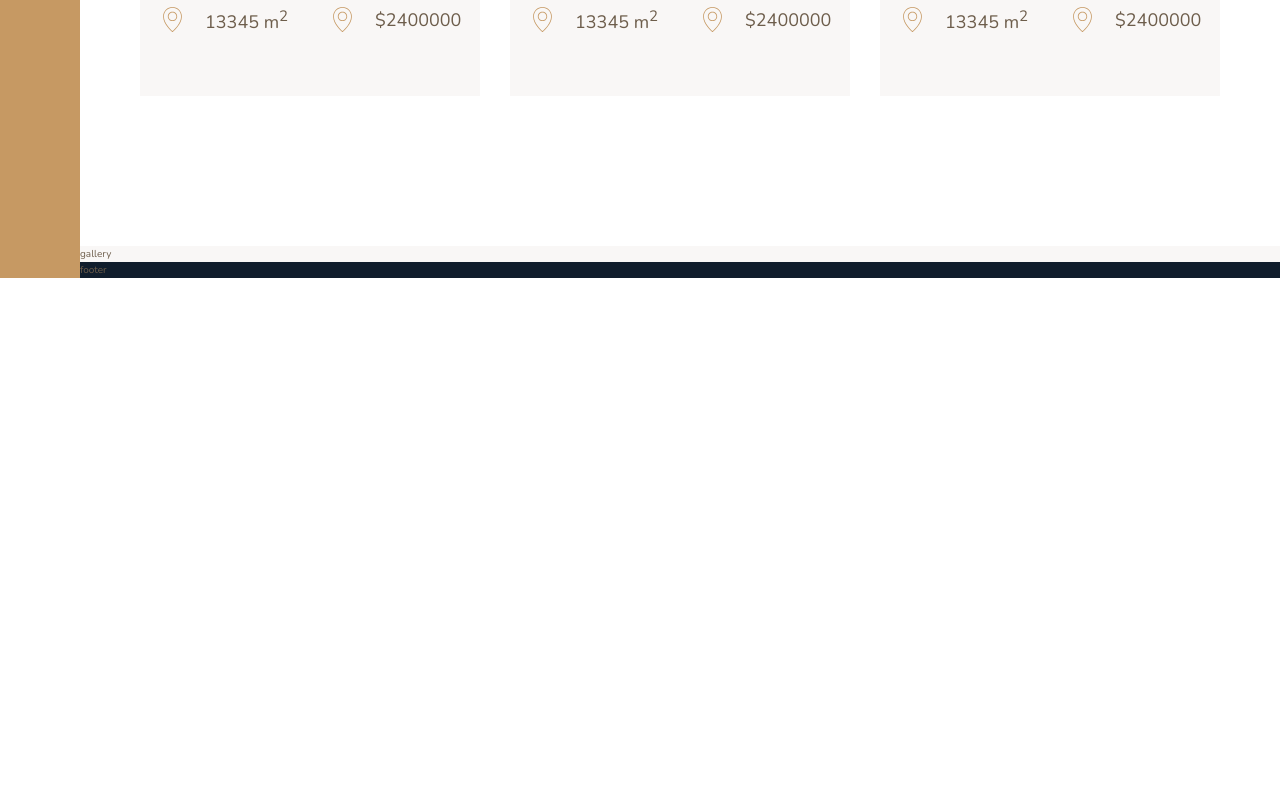
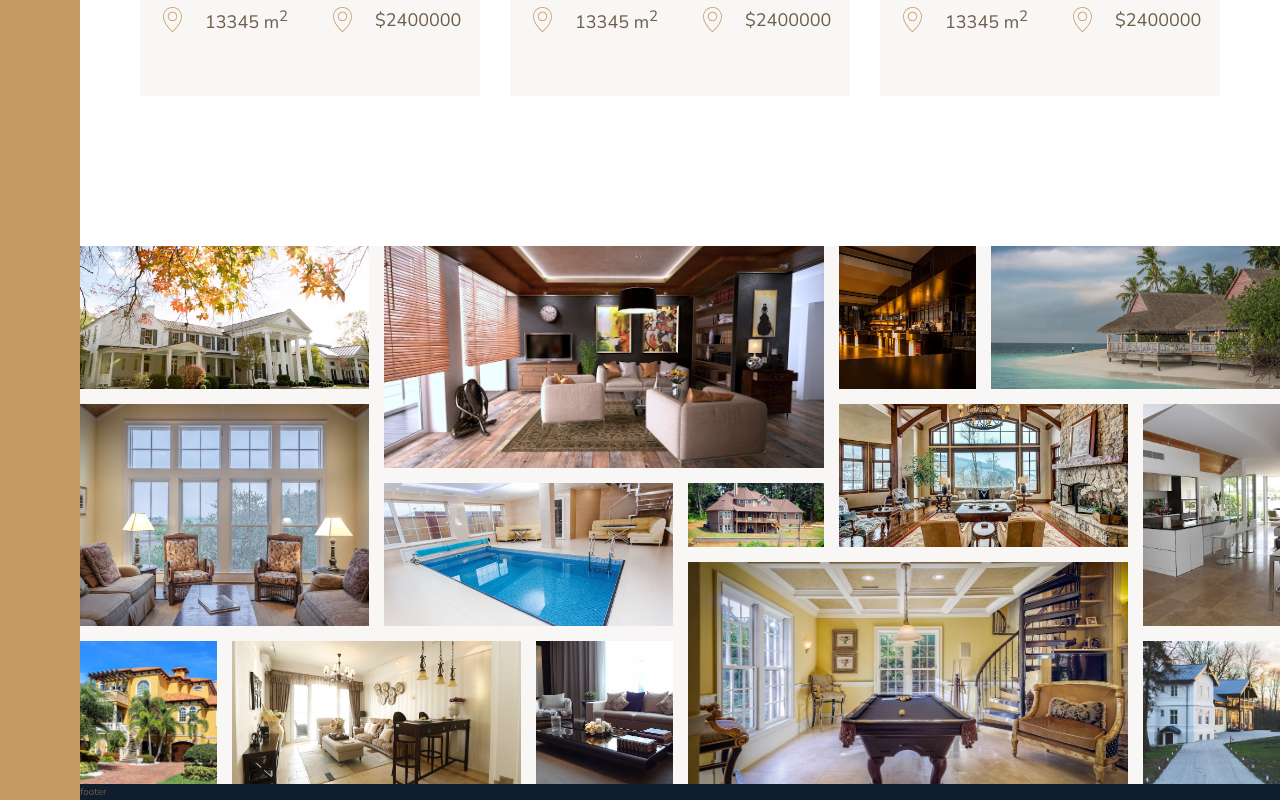
Before and after one commit to Shahjalalrafi/nexter-web, a website: page index.html in a window 1280 px wide. Shown: the part 2791-3591 px from the top of the page. Before the commit the page ends 3069 px from the top, so only its background shows below. Drawn offline with nearby package versions, Linux system fonts and the light colour scheme.

Commit message:
gallery section complete

```diff
--- a/index.html
+++ b/index.html
@@ -271,7 +271,48 @@
         </section>
 
         <section class="gallery">
-            gallery
+            <figure class="gallery__item gallery__item--1">
+                <img src="img/gal-1.jpeg" alt="gallery img 1" class="gallery__img">
+            </figure>
+            <figure class="gallery__item gallery__item--2">
+                <img src="img/gal-2.jpeg" alt="gallery img 2" class="gallery__img">
+            </figure>
+            <figure class="gallery__item gallery__item--3">
+                <img src="img/gal-3.jpeg" alt="gallery img 3" class="gallery__img">
+            </figure>
+            <figure class="gallery__item gallery__item--4">
+                <img src="img/gal-4.jpeg" alt="gallery img 4" class="gallery__img">
+            </figure>
+            <figure class="gallery__item gallery__item--5">
+                <img src="img/gal-5.jpeg" alt="gallery img 5" class="gallery__img">
+            </figure>
+            <figure class="gallery__item gallery__item--6">
+                <img src="img/gal-6.jpeg" alt="gallery img 6" class="gallery__img">
+            </figure>
+            <figure class="gallery__item gallery__item--7">
+                <img src="img/gal-7.jpeg" alt="gallery img 7" class="gallery__img">
+            </figure>
+            <figure class="gallery__item gallery__item--8">
+                <img src="img/gal-8.jpeg" alt="gallery img 8" class="gallery__img">
+            </figure>
+            <figure class="gallery__item gallery__item--9">
+                <img src="img/gal-9.jpeg" alt="gallery img 9" class="gallery__img">
+            </figure>
+            <figure class="gallery__item gallery__item--10">
+                <img src="img/gal-10.jpeg" alt="gallery img 10" class="gallery__img">
+            </figure>
+            <figure class="gallery__item gallery__item--11">
+                <img src="img/gal-11.jpeg" alt="gallery img 11" class="gallery__img">
+            </figure>
+            <figure class="gallery__item gallery__item--12">
+                <img src="img/gal-12.jpeg" alt="gallery img 12" class="gallery__img">
+            </figure>
+            <figure class="gallery__item gallery__item--13">
+                <img src="img/gal-13.jpeg" alt="gallery img 13" class="gallery__img">
+            </figure>
+            <figure class="gallery__item gallery__item--14">
+                <img src="img/gal-14.jpeg" alt="gallery img 14" class="gallery__img">
+            </figure>
         </section>
 
         <footer class="footer">
--- a/sass/_gallery.scss
+++ b/sass/_gallery.scss
@@ -1,4 +1,74 @@
 .gallery {
     background-color: $color-grey-light-1;
     grid-column: full-start / full-end;
+
+    display: grid;
+    grid-gap: 1.5rem;
+    grid-template-columns: repeat(8, 1fr);
+    grid-template-rows: repeat(7, 5vw);
+
+    &__item--1 {
+        grid-column: 1 / 3;
+        grid-row: 1 / 3;
+    }
+
+    &__item--2 {
+        grid-column: 3 / 6;
+        grid-row: 1 / 4;
+    }
+    &__item--3 {
+        grid-column: 6 / 7;
+        grid-row: 1 / 3;
+    }
+    &__item--4 {
+        grid-column: 7 / 9;
+        grid-row: 1 / 3;
+    }
+    &__item--5 {
+        grid-column: 1 / 3;
+        grid-row: 3 / 6;
+    }
+    &__item--6 {
+        grid-column: 3 / 5;
+        grid-row: 4 / 6;
+    }
+    &__item--7 {
+        grid-column: 5 / 6;
+        grid-row: 4 / 5;
+    }
+    &__item--8 {
+        grid-column: 6 / 8;
+        grid-row: 3 / 5;
+    }
+    &__item--9 {
+        grid-column: 8 / 9;
+        grid-row: 3 / 6;
+    }
+    &__item--10 {
+        grid-column: 1 / 2;
+        grid-row: 6 / 8;
+    }
+    &__item--11 {
+        grid-column: 2 / 4;
+        grid-row: 6 / 8;
+    }
+    &__item--12 {
+        grid-column: 4 / 5;
+        grid-row: 6 / 8;
+    }
+    &__item--13 {
+        grid-column: 5 / 8;
+        grid-row: 5 / 8;
+    }
+    &__item--14 {
+        grid-column: 8 / 9;
+        grid-row: 6 / 8;
+    }
+
+    &__img {
+        height: 100%;
+        width: 100%;
+        display: block;
+        object-fit: cover;
+    }
 }
```
Also changed, not shown: css/style.css, 1 other file.
